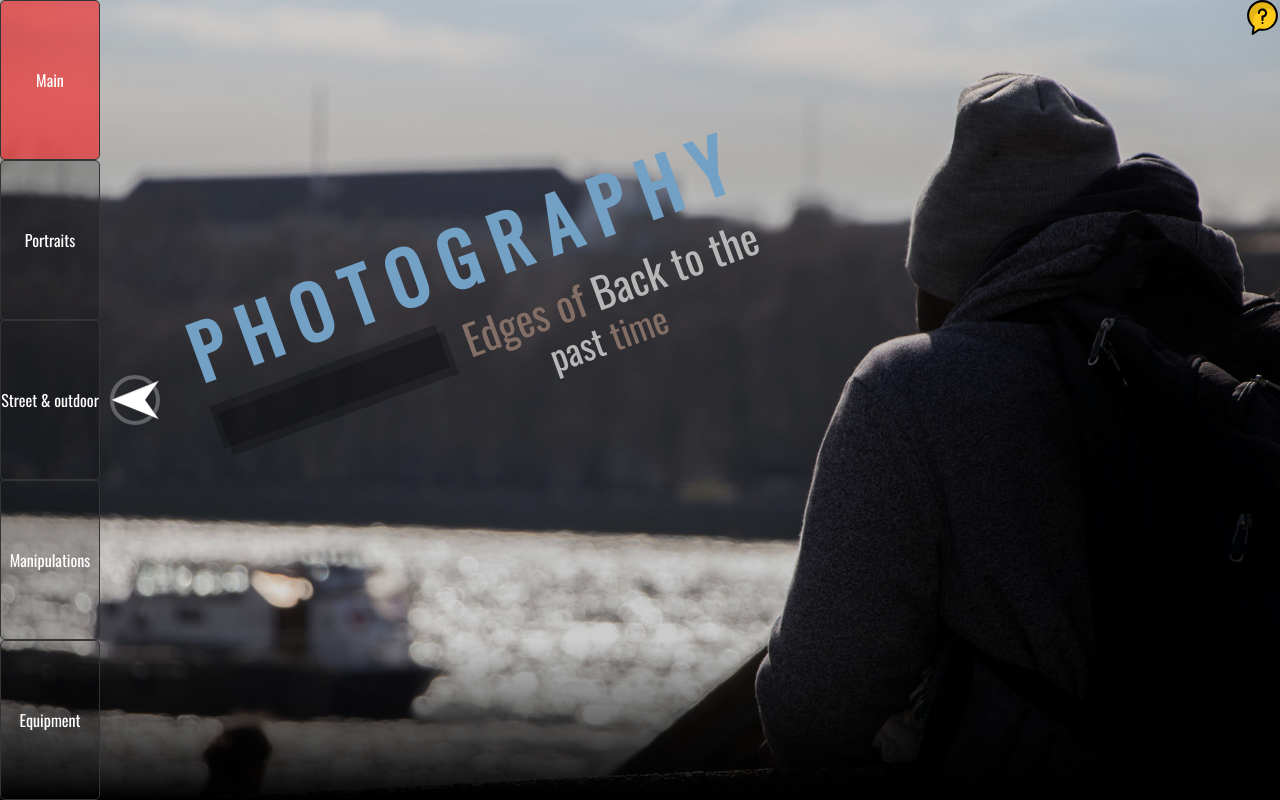
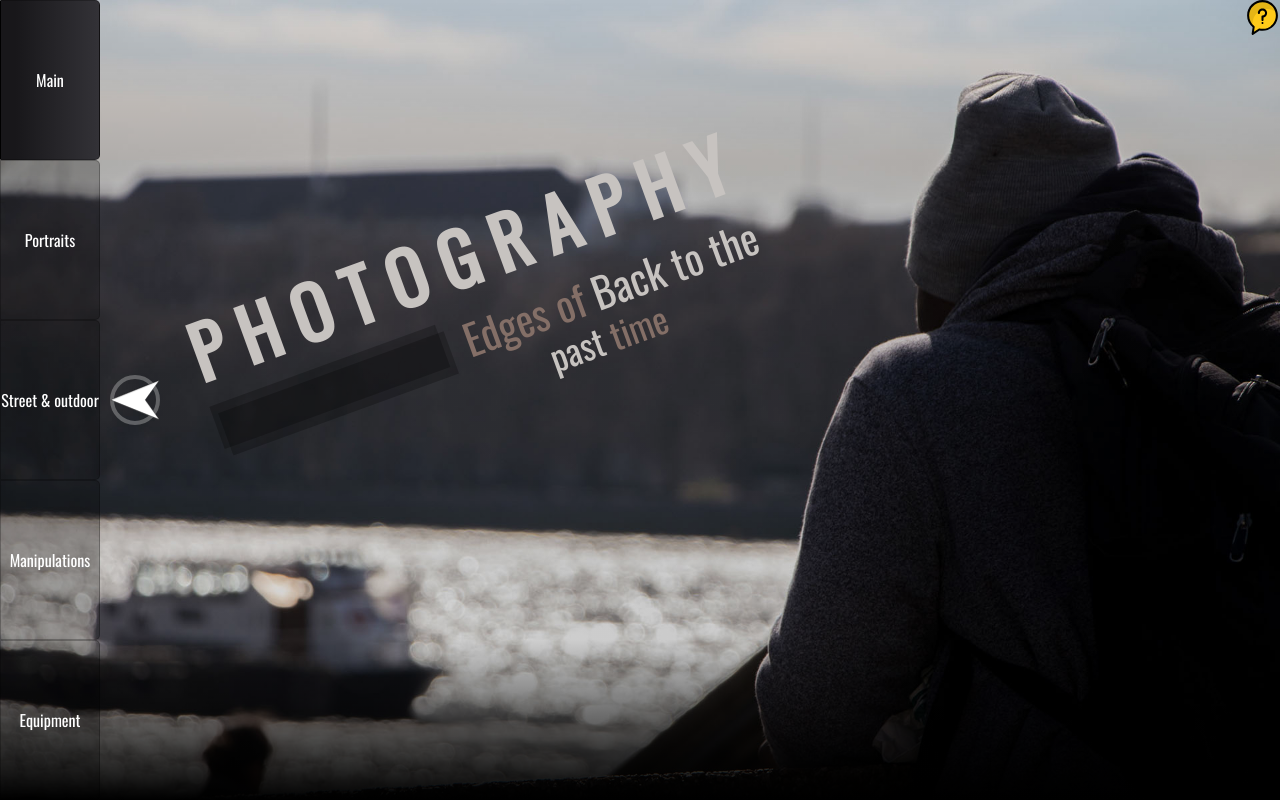
Before and after one commit to klauza/photography-portfolio-app, a plain HTML site: page index.html in a window 1280 px wide. Drawn offline with nearby package versions, Linux system fonts and the light colour scheme.

Commit message:
v1.3.17 js clean, resize imgs

```diff
--- a/index.html
+++ b/index.html
@@ -1,5 +1,5 @@
 <!DOCTYPE HTML>
-<html lang="pl">
+<html lang="en">
 <head>
 	<meta http-equiv="X-UA-Compatible" content="IE=edge,chrome=1"/>
 	<meta charset="utf-8" />
@@ -214,8 +214,6 @@
                 </div>
             </div>
 
-
-
         </div>
 
 
@@ -311,9 +309,9 @@
                 </div>
 
                 <div class="tab-content2 tab-content">
+
                     <div class="tab-pane fade show active" id="step-1b" aria-labelledby="step1-sec4-tab">
                         <div class="inner-content2">
-
                             <h4>" Storks invaded "</h4>
                             <div class="comp-wrapper">
                                 <ul class="comparison vertical">
@@ -321,16 +319,11 @@
                                     <li><img src="./img-photography/beforeAfter/after2.jpg"  alt="After Image"></li>
                                 </ul>
                             </div>
-
-
-
-
                         </div>
                     </div>
 
                     <div class="tab-pane fade" id="step-2b" aria-labelledby="step2-sec4-tab">
                         <div class="inner-content2">
-
                             <h4>" The quick brown fox jumps over the lazy dog "</h4>
                             <div class="comp-wrapper">
                                 <ul class="comparison vertical">
@@ -338,16 +331,11 @@
                                     <li><img src="./img-photography/beforeAfter/after1.jpg"  alt="After Image"></li>
                                 </ul>
                             </div>
-
-
-
-
                         </div>
                     </div>
 
                     <div class="tab-pane fade" id="step-3b" aria-labelledby="step3-sec4-tab">
                         <div class="inner-content2">
-
                             <h4>" Concrete Jungle "</h4>
                             <div class="comp-wrapper">
                                 <ul class="comparison vertical">
@@ -355,16 +343,11 @@
                                     <li><img src="./img-photography/beforeAfter/b.jpg"  alt="After Image"></li>
                                 </ul>
                             </div>
-
-
-
-
                         </div>
                     </div>
 
                     <div class="tab-pane fade" id="step-4b" aria-labelledby="step4-sec4-tab">
                         <div class="inner-content2">
-
                             <h4>" The only way to get rid of thinking "</h4>
                             <div class="comp-wrapper">
                                 <ul class="comparison vertical">
@@ -372,16 +355,11 @@
                                     <li><img src="./img-photography/beforeAfter/b2.jpg"  alt="After Image"></li>
                                 </ul>
                             </div>
-
-
-
-
                         </div>
                     </div>
 
                     <div class="tab-pane fade" id="step-5b" aria-labelledby="step5-sec4-tab">
                         <div class="inner-content2">
-
                             <h4>" Various knowledge "</h4>
                             <div class="comp-wrapper">
                                 <ul class="comparison vertical">
@@ -389,16 +367,11 @@
                                     <li><img src="./img-photography/beforeAfter/b3.jpg"  alt="After Image"></li>
                                 </ul>
                             </div>
-
-
-
-
                         </div>
                     </div>
 
                     <div class="tab-pane fade" id="step-6b" aria-labelledby="step6-sec4-tab">
                         <div class="inner-content2">
-
                             <h4>" The sacred beauty "</h4>
                             <div class="comp-wrapper">
                                 <ul class="comparison vertical">
@@ -406,16 +379,11 @@
                                     <li><img src="./img-photography/beforeAfter/b4.jpg"  alt="After Image"></li>
                                 </ul>
                             </div>
-
-
-
-
                         </div>
                     </div>
 
                     <div class="tab-pane fade" id="step-7b" aria-labelledby="step7-sec4-tab">
                         <div class="inner-content2">
-
                             <h4>" You have been judged "</h4>
                             <div class="comp-wrapper">
                                 <ul class="comparison vertical">
@@ -423,16 +391,11 @@
                                     <li><img src="./img-photography/beforeAfter/b5.jpg"  alt="After Image"></li>
                                 </ul>
                             </div>
-
-
-
-
                         </div>
                     </div>
 
                     <div class="tab-pane fade" id="step-8b" aria-labelledby="step8-sec4-tab">
                         <div class="inner-content2">
-
                             <h4>" A local forest witch "</h4>
                             <div class="comp-wrapper">
                                 <ul class="comparison vertical">
@@ -440,23 +403,11 @@
                                     <li><img src="./img-photography/beforeAfter/a6.jpg"  alt="After Image"></li>
                                 </ul>
                             </div>
-
-
-
-
                         </div>
                     </div>
 
                 </div>
             </div>
-
-
-
-
-
-
-
-
       </div>
     </section>
   </div>
@@ -518,7 +469,7 @@
        </div>
 
        <div id="tipsRules">
-           <h2>General tips &amp; rules I follow</h2>
+           <h2>General tips &amp; rules everybody should follow</h2>
            <div>
                   <ul>
                       <h4>Go out of your comfort zone</h4>
@@ -567,17 +518,6 @@
 
 
 
-
-      <!--
-
-
-
-
-        <h2>Brain</h2>
-        <h2>Photoshop and Lightroom</h2>
-     -->
-
-
       </div>
     </section>
   </div>
--- a/javaScript-photography.js
+++ b/javaScript-photography.js
@@ -22,6 +22,12 @@ $(document).ready(function(){
     // ===============================================================================
     // SHOWING MENU [PC]
 if(window.innerWidth > 768){
+  // reload page if width < 768
+  $(window).resize(function() {
+    if($(window).width() < 768)
+      document.location.reload(true);
+  });
+
     $('.section-content-title').css("display", "none");
 
 
@@ -84,6 +90,11 @@ if(window.innerWidth > 768){
 
 // SHOWING MENU [MOBILE]
 if(window.innerWidth < 768){
+  // reload page if width > 768
+  $(window).resize(function() {
+    if($(window).width() > 768)
+      document.location.reload(true);
+  });
 
     const mobileButton = $('.mobile-menu-open');
 
--- a/scss-photography/_home.scss
+++ b/scss-photography/_home.scss
@@ -33,7 +33,7 @@
             h1{
                 font-size: 2em;
                 text-transform: uppercase;
-                color: rgb(115, 160, 197);
+                color: #c7c3c0;
                 position: relative;
                 margin: 0;
                 letter-spacing: 11px;
@@ -58,7 +58,7 @@
                 }
             }
             h3, h4{
-                color: #B7B7B7;
+                color: #c7c3c0;
                 text-indent: 175px;
                 line-height: 30px;
                 margin: 0;
--- a/scss-photography/_nav.scss
+++ b/scss-photography/_nav.scss
@@ -26,9 +26,11 @@
     width: 100%;
     flex: 1;
     //margin: 1em auto;
-    border: 1px solid #343434;
-    border-radius: 5px;
-    background: rgba(0, 0, 0, 0.2);
+    border: 1px solid rgba(0, 0, 0, 0.25);
+
+    border-top-right-radius: 5px;
+    border-bottom-right-radius: 5px;
+    background: rgba(0, 0, 0, 0.25);
     cursor: pointer;
     //    transition: all 500ms cubic-bezier(.24, 1.5, .78, 1.42);
     font-family: 'Oswald', sans-serif;
@@ -42,16 +44,25 @@
     place-items: center;
     text-align: justify;
     color: white;
-    transition: all 0.5s;
 }
+
 
 .nav-dot:hover span{
     color: white;
 }
 
 .nav-dot.active{
-    background: rgba(255, 0, 0, 0.5);
+    background: linear-gradient(
+      to right,
+      #18171a 15%,
+      #333237 100%
+    );
+    border-left: 1px solid black;
+
 }
+
+
+
 .nav-dot.active span{
     color: white;
 }
--- a/scss-photography/_street.scss
+++ b/scss-photography/_street.scss
@@ -50,7 +50,8 @@
   .horizontalScroll .block:nth-child(#{$i}) .block-bg{
     background: url('./img-photography/outdoor/outdoor'+$i+'.jpg');
     background-size: cover;
-    background-position: 50% 150px;
+    background-position-x: 50%;
+    background-position-y: 50%;
     background-repeat: no-repeat;
   }
 }
```
Also changed, not shown: README.md, img-photography/outdoor/outdoor1.jpg, img-photography/outdoor/outdoor2.jpg, img-photography/outdoor/outdoor3.jpg, img-photography/outdoor/outdoor4.jpg, img-photography/outdoor/outdoor7.jpg, style-photography.css, 2 other files.
